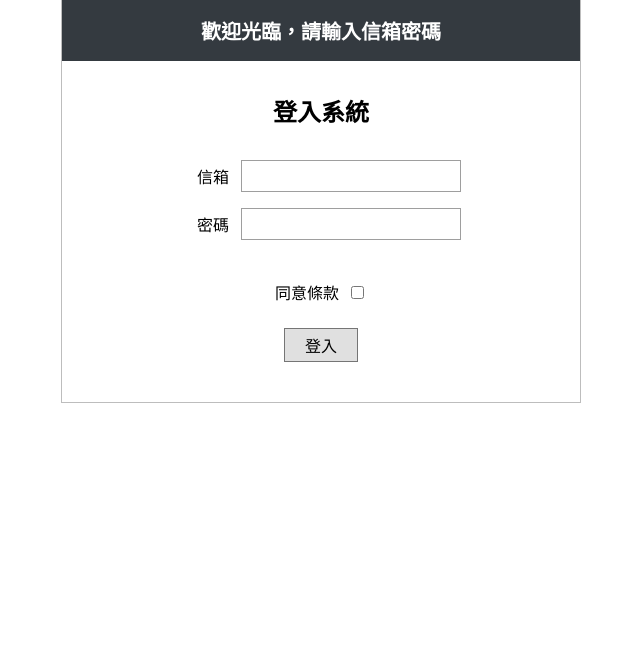
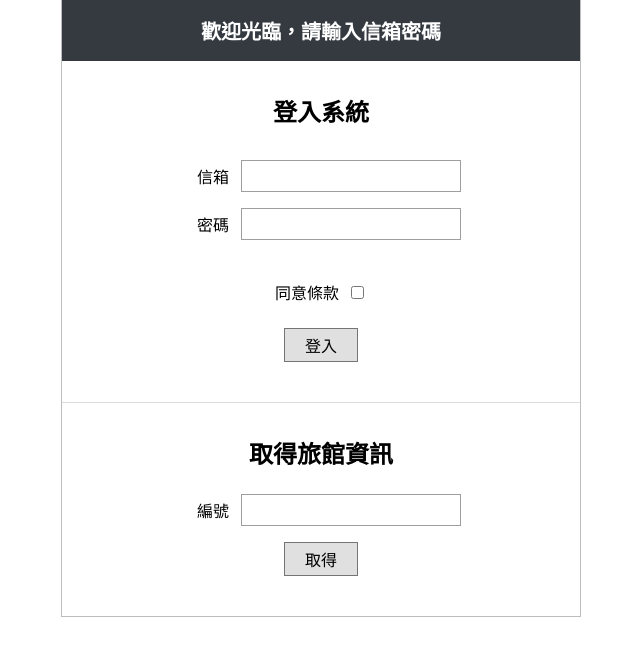
Before and after one commit to muchuanhung/foundation-WEHELP-application, a FastAPI app: page / in a window 1280 px wide. Shown: the part 33-689 px from the top of the page, without its empty margins (319-959 px from the left). Run offline with FastAPI, Linux system fonts and the light colour scheme.

Commit message:
feat: [前台] week4 Task4 新增

```diff
--- /dev/null
+++ b/week4/hotel_data.py
@@ -0,0 +1,34 @@
+import json
+import urllib.request
+from functools import lru_cache
+
+HOTELS_CH_URL = (
+    "https://resources-wehelp-taiwan-b986132eca78c0b5eeb736fc03240c2ff8b7116"
+    ".gitlab.io/hotels-ch"
+)
+HOTELS_EN_URL = (
+    "https://resources-wehelp-taiwan-b986132eca78c0b5eeb736fc03240c2ff8b7116"
+    ".gitlab.io/hotels-en"
+)
+
+
+@lru_cache
+def get_hotels_by_id():
+    with urllib.request.urlopen(HOTELS_CH_URL) as response:
+        chinese_list = json.loads(response.read().decode("utf-8"))["list"]
+
+    with urllib.request.urlopen(HOTELS_EN_URL) as response:
+        english_list = json.loads(response.read().decode("utf-8"))["list"]
+
+    english_lookup = {hotel["_id"]: hotel for hotel in english_list}
+    hotels = {}
+
+    for index, chinese_hotel in enumerate(chinese_list, start=1):
+        english_hotel = english_lookup.get(chinese_hotel["_id"], {})
+        hotels[index] = {
+            "chinese_name": chinese_hotel["旅宿名稱"],
+            "english_name": english_hotel.get("hotel name", ""),
+            "phone": chinese_hotel["電話或手機號碼"],
+        }
+
+    return hotels
--- a/week4/main.py
+++ b/week4/main.py
@@ -1,3 +1,4 @@
+from hotel_data import get_hotels_by_id
 from urllib.parse import quote
 
 # 匯入 FastAPI 相關模組
@@ -86,6 +87,22 @@ async def ohoh(request: Request, msg: str = ""):
     )
 
 
+@app.get("/hotel/{hotel_id}", response_class=HTMLResponse)
+async def hotel(request: Request, hotel_id: int):
+    # Task 4：顯示旅館資訊
+    hotels = get_hotels_by_id()
+    hotel_info = hotels.get(hotel_id)
+
+    return templates.TemplateResponse(
+        request=request,
+        name="hotel.html",
+        context={
+            "found": hotel_info is not None,
+            "hotel": hotel_info,
+        },
+    )
+
+
 if __name__ == "__main__":
     import uvicorn
 
--- a/week4/static/styles.css
+++ b/week4/static/styles.css
@@ -111,3 +111,18 @@ body {
   margin-top: 1.5rem;
   color: #0d6efd;
 }
+
+.hotel-search {
+  padding: 0 1.5rem 2.5rem;
+  display: flex;
+  flex-direction: column;
+  align-items: center;
+  border-top: 1px solid #ddd;
+}
+
+.hotel-search__title {
+  margin: 2rem 0 1.5rem;
+  font-size: 1.5rem;
+  font-weight: 700;
+  text-align: center;
+}
--- a/week4/templates/index.html
+++ b/week4/templates/index.html
@@ -50,6 +50,23 @@
 
           <button type="submit" class="login-form__button">登入</button>
         </form>
+
+        <section class="hotel-search">
+          <h2 class="hotel-search__title">取得旅館資訊</h2>
+
+          <div class="login-form__row">
+            <label class="login-form__label" for="hotel-id">編號</label>
+            <input
+              id="hotel-id"
+              type="text"
+              class="login-form__input"
+            />
+          </div>
+
+          <button type="button" id="hotel-btn" class="login-form__button">
+            取得
+          </button>
+        </section>
       </div>
     </main>
 
@@ -63,6 +80,21 @@
           alert("請勾選同意條款");
         }
       });
+
+      const hotelBtn = document.getElementById("hotel-btn");
+      const hotelIdInput = document.getElementById("hotel-id");
+
+      hotelBtn.addEventListener("click", function () {
+        const value = hotelIdInput.value.trim();
+        const num = Number(value);
+
+        if (!Number.isInteger(num) || num <= 0) {
+          alert("請輸入正整數");
+          return;
+        }
+
+        window.location.href = `/hotel/${num}`;
+      });
     </script>
   </body>
 </html>
```
Also changed, not shown: week4/templates/hotel.html (added, +29 -0 lines).
